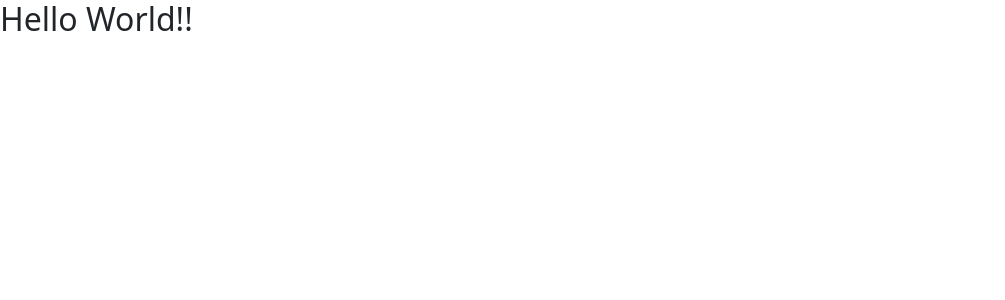
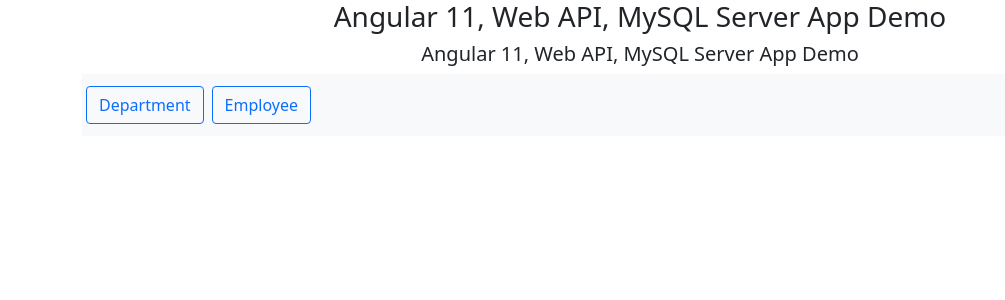
Before and after one commit to BboySlowly/Angular11_WebAPI, an Angular app: page / in a window 1280 px wide. Shown: the top 300 px of the page, without its empty margins (0-1005 px from the left). Built offline with nearby package versions, Linux system fonts and the light colour scheme.

Commit message:
Navigation Menu using Bootstrap.

```diff
--- a/src/app/app.component.html
+++ b/src/app/app.component.html
@@ -1,3 +1,21 @@
-<h2>Hello World!!</h2>
+<div class="container">
 
-<router-outlet></router-outlet>
+  <h3 class="d-flex justify-content-center">Angular 11, Web API, MySQL Server App Demo</h3>
+  <h5 class="d-flex justify-content-center">Angular 11, Web API, MySQL Server App Demo</h5>
+
+  <nav class="navbar navbar-expand-sm bg-light navbar-dark">
+
+    <ul class="navbar-nav">
+      <li class="nav-item">
+        <button routerLink="department" class="m-1 btn btn-light btn-outline-primary" Button>Department</button>
+      </li>
+
+      <li class="nav-item">
+        <button routerLink="employee" class="m-1 btn btn-light btn-outline-primary" Button>Employee</button>
+      </li>
+    </ul>
+  </nav>
+
+  <router-outlet></router-outlet>
+
+</div>
```
